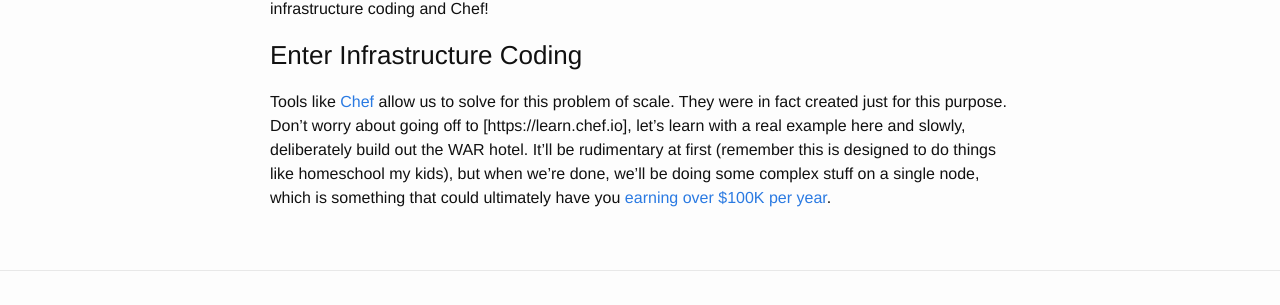
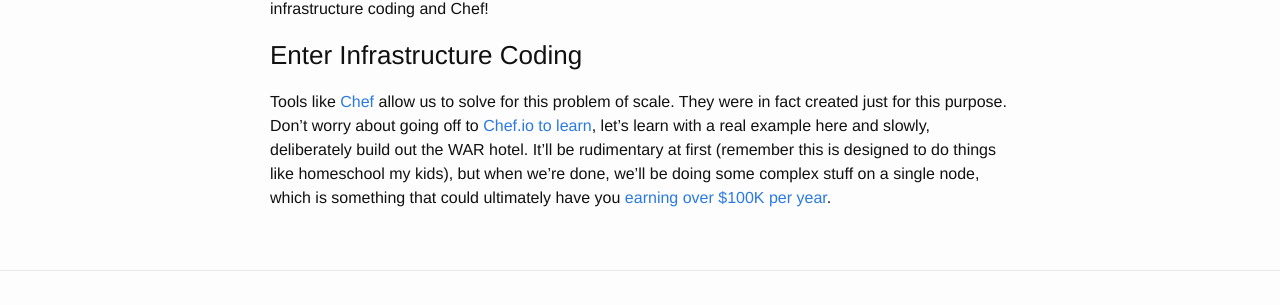
Before and after one commit to flacito/flacito.github.io, a Jekyll site: the page built from war-hotel/war-hotel-1.markdown, in a window 1280 px wide. Shown: the part 737-1042 px from the top of the page. Built offline with Jekyll 4.4.1, drawn with Linux system fonts in a browser that asks for light colours.

Commit message:
Small edits to war_hotel 1

```diff
--- a/war-hotel/war-hotel-1.markdown
+++ b/war-hotel/war-hotel-1.markdown
@@ -37,7 +37,4 @@ and Chef!
 ### Enter Infrastructure Coding
 
 Tools like [Chef](https://chef.io) allow us to solve for this problem of scale.  They were in fact created just for
-this purpose.  Don't worry about going off to [https://learn.chef.io], let's learn with a real example here and
-slowly, deliberately build out the WAR hotel. It'll be rudimentary at first (remember this is designed to do things
-like homeschool my kids), but when we're done, we'll be doing some complex stuff on a single node, which is something
-that could ultimately have you [earning over $100K per year](http://venturebeat.com/2015/03/19/30-tech-skills-that-will-get-you-a-110000-plus-salary/).
+this purpose.  Don't worry about going off to [Chef.io to learn](https://learn.chef.io), let's learn with a real example here and slowly, deliberately build out the WAR hotel. It'll be rudimentary at first (remember this is designed to do things like homeschool my kids), but when we're done, we'll be doing some complex stuff on a single node, which is something that could ultimately have you [earning over $100K per year](http://venturebeat.com/2015/03/19/30-tech-skills-that-will-get-you-a-110000-plus-salary/).
```
